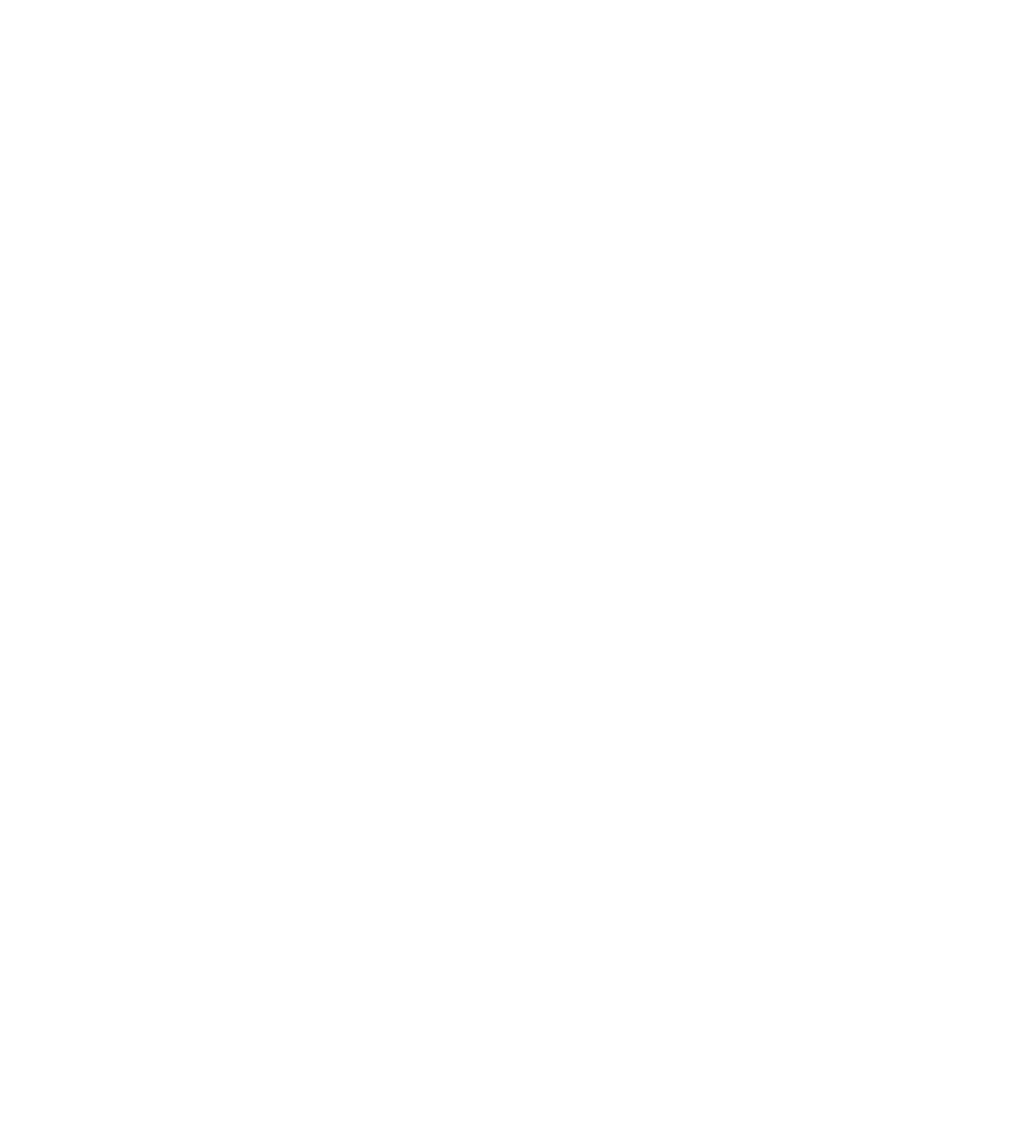
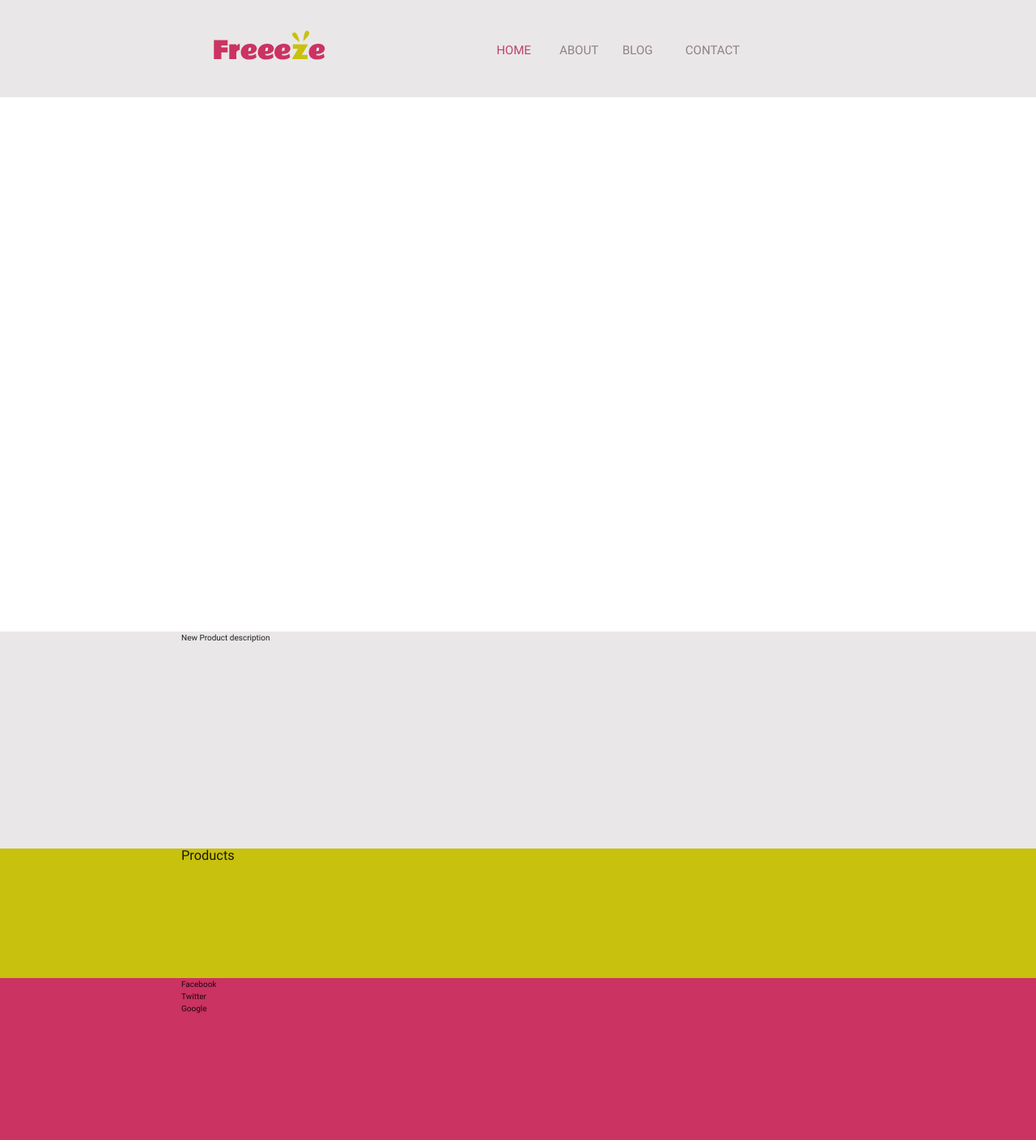
Before and after one commit to claytonmc1/frozenyogurt, a plain HTML site: page index.html in a window 1280 px wide. Shown: the whole page at 81% size. Before the commit the page ends 800 px from the top, so only its background shows below. Drawn offline with Linux system fonts and the light colour scheme.

Commit message:
Finalizando o Header

```diff
--- a/index.html
+++ b/index.html
@@ -5,13 +5,67 @@
       <link href="https://fonts.googleapis.com/icon?family=Material+Icons" rel="stylesheet">
       <!--Import materialize.css-->
       <link type="text/css" rel="stylesheet" href="materialize/css/materialize.css"  media="screen,projection"/>
+      <link rel="stylesheet" href="css/style.css">
 
       <!--Let browser know website is optimized for mobile-->
       <meta name="viewport" content="width=device-width, initial-scale=1.0"/>
     </head>
 
     <body>
-      <!--Import jQuery before materialize.js-->
+        <div class="wrapper">
+          <header class="header-main valign-wrapper">
+            <div class="container">
+              <figure class="logo">
+                <img src="images/logo.png" alt="">
+              </figure>
+              <nav class="menu">
+                <ul>
+                  <li><a href=""><span class="menu-featured">home</span></a></li>
+                  <li><a href="">about</a></li>
+                  <li><a href="">blog</a></li>
+                  <li><a href="">contact</a></li>
+                </ul>
+              </nav>
+            </div>
+          </header>
+
+          <main>
+            <section class="banner">
+              <div class="container">
+
+              </div>
+
+            </section>
+
+            <section class="product-description">
+              <div class="container">
+                <p>New Product description</p>
+              </div>
+
+            </section>
+
+            <section class="products-items">
+              <div class="container">
+                <h5>Products</h5>
+              </div>
+
+            </section>
+          </main>
+
+          <footer>
+            <section class="footer-principal">
+              <div class="container">
+                <p>Facebook</p>
+                <p>Twitter</p>
+                <p>Google</p>
+              </div>
+
+            </section>
+          </footer>
+        </div>
+
+
+
       <script type="text/javascript" src="js/jquery-3.2.1.min.js"></script>
       <script type="text/javascript" src="materialize/js/materialize.js"></script>
     </body>
--- /dev/null
+++ b/sass/style.sass
@@ -0,0 +1,84 @@
+*
+    padding: 0
+    margin: 0
+    box-sizing: border-box
+
+a
+    text-decoration: none
+
+ul
+    list-style: none
+
+html,
+body
+    font-family: Roboto
+    font-size: 10px
+    background: #eae7e8
+    margin: 0
+    padding: 0
+
+.wrapper
+    width: 100%
+
+.container
+    max-width: 960px
+    width: 65%
+    margin: 0 auto
+
+.header-main
+    width: 100%
+    height: 120px
+
+.logo
+    float: left
+    width: 25%
+
+.logo img
+    max-width: 100%
+
+nav.menu
+    background: #eae7e8
+    box-shadow: none
+    text-align: right
+    width: 55%  /* 528px */
+    float: right
+
+.menu ul
+    display: inline-block
+    width: 100%
+    padding-top: .52%  /* 5px */
+
+.menu li
+    width: 11.36%  /* 60px */
+    margin-right: 5.65%  /* 30px */
+
+.menu li a
+    font-size: 1.5em
+    color: #918081
+    text-transform: uppercase
+
+.menu li a:hover
+    background: none
+
+.menu-featured
+    color: #bf4268
+
+.banner
+    width: 100%
+    height: 660px
+    background: #fff
+
+.product-description
+    width: 100%
+    height: 260px
+    background: #eae7e8
+
+.products-items
+    width: 100%
+    height: 160px
+    background: #c8c10d
+
+.footer-principal
+    width: 100%
+    height: 200px
+    background: #cb3362
```
Also changed, not shown: css/style.css (added).
